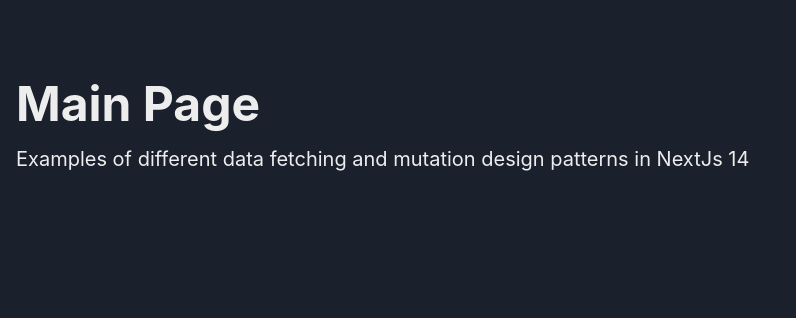
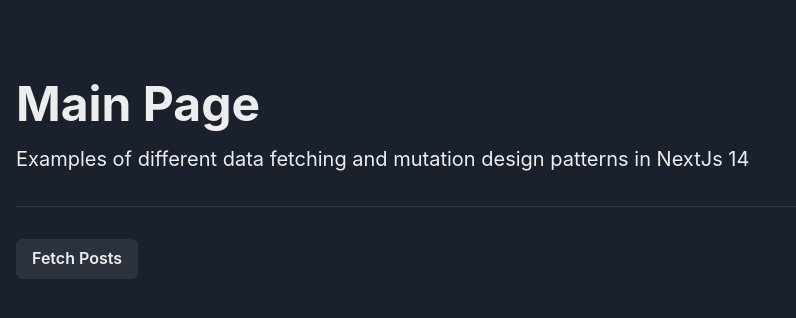
Before and after one commit to LucasZapico/next14-data-fetching-design-patterns, a Next.js app: page / in a window 1280 px wide. Shown: the top 318 px of the page, without its empty margins (0-796 px from the left). Built offline with nearby package versions, Linux system fonts and the light colour scheme.

Commit message:
feat(page) add server action to button

```diff
--- a/src/components/pages/MainPage.tsx
+++ b/src/components/pages/MainPage.tsx
@@ -1,5 +1,13 @@
 import React from "react";
-import { Box, Container, Heading, Text } from "@chakra-ui/react";
+import {
+  Box,
+  Button,
+  Container,
+  Divider,
+  Heading,
+  Text,
+} from "@chakra-ui/react";
+import { getPosts } from "@/app/server/getPost";
 
 const MainPage = () => {
   return (
@@ -12,6 +20,8 @@ const MainPage = () => {
           Examples of different data fetching and mutation design patterns in
           NextJs 14
         </Text>
+        <Divider my={8} />
+        <Button onClick={getPosts}>Fetch Posts</Button>
       </Container>
     </Box>
   );
```
